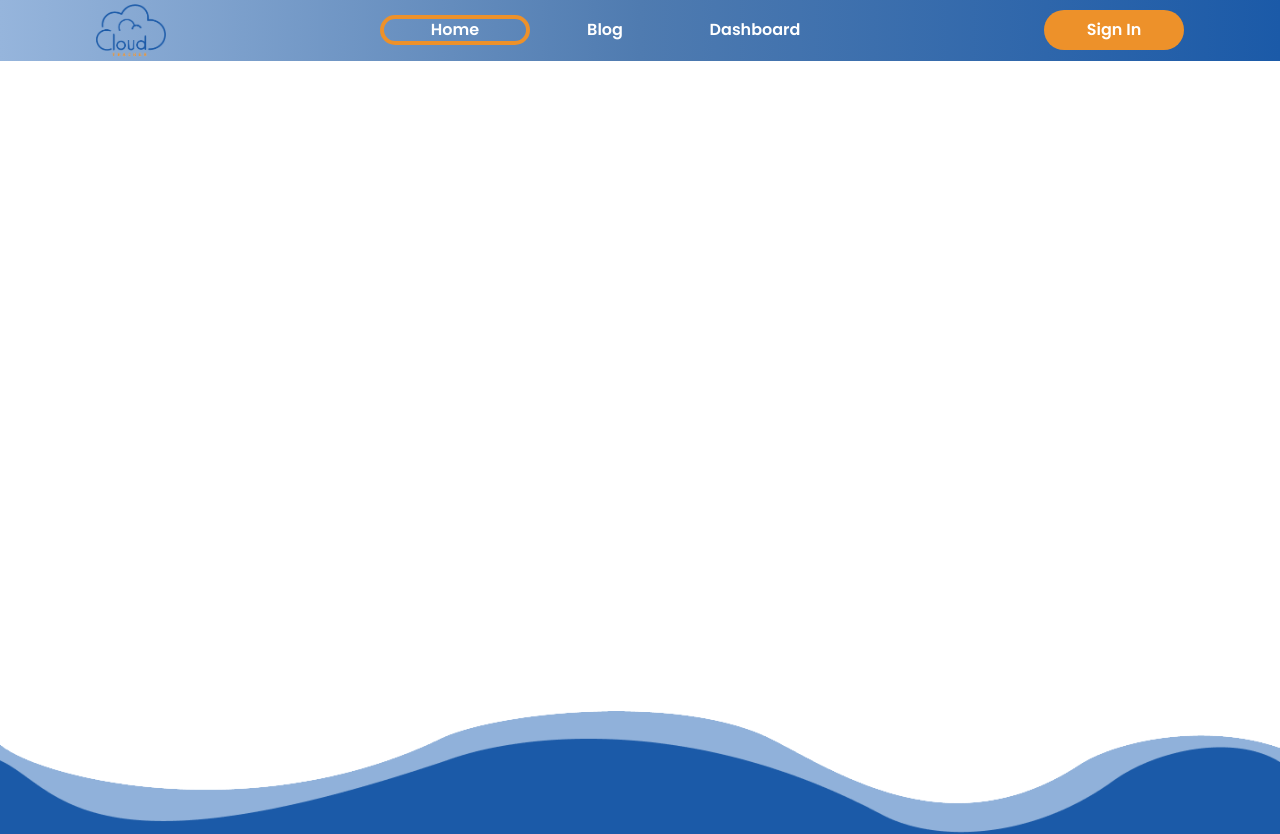
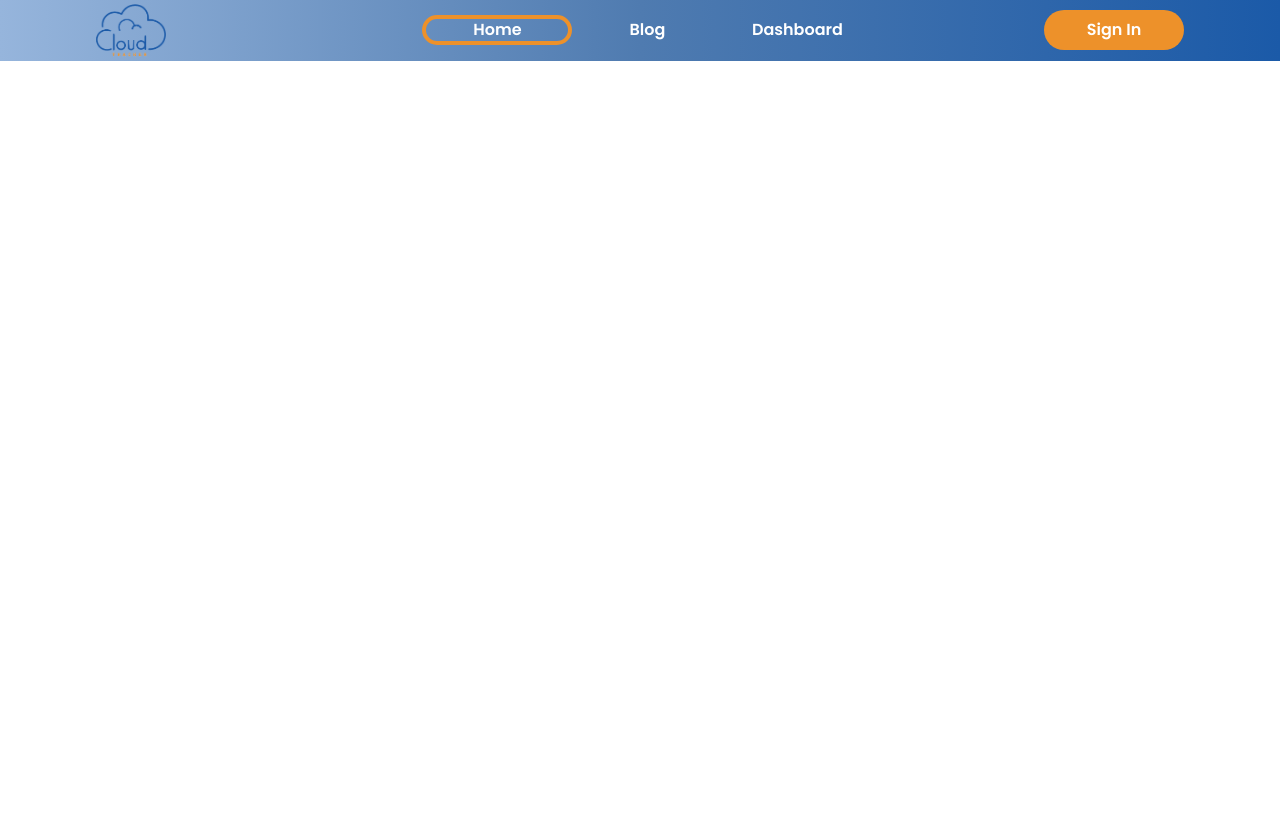
Before and after one commit to basemsala7/Cloud-Tracker-Frontend, a React (Vite) app: page /#/ in a window 1280 px wide. Shown: the top 834 px of the page. Built offline with nearby package versions, Linux system fonts and the light colour scheme; a web font is replaced by a local one.

Commit message:
* set responsive design to navbar for mobile

```diff
--- a/package.json
+++ b/package.json
@@ -12,6 +12,7 @@
   "dependencies": {
     "i": "^0.3.7",
     "react": "^18.2.0",
+    "react-burger-icons": "^1.1.8",
     "react-dom": "^18.2.0",
     "react-icons": "^5.0.1",
     "react-router-dom": "^6.22.2"
--- a/src/ui/Applayout.tsx
+++ b/src/ui/Applayout.tsx
@@ -9,7 +9,7 @@ const Applayout = () => {
       <div className="relative  overflow-hidden font-poppins min-h-screen">
         {/* <Outlet /> */}
       </div>
-      <Footer />
+      {/* <Footer /> */}
     </div>
   );
 };
--- a/src/ui/Button.tsx
+++ b/src/ui/Button.tsx
@@ -13,7 +13,7 @@ const Types: any = {
 };
 
 const Sizes: any = {
-  l: "w-[140px] py-2 tablet:w-[120px] tablet:py-1",
+  l: "w-[140px] py-2 tablet:w-[120px] tablet:py-1 mobile:w-[120px] mobile:py-1",
   xl: "w-[200px] py-2",
 };
 
--- a/src/ui/Logo.tsx
+++ b/src/ui/Logo.tsx
@@ -5,7 +5,7 @@ const Logo = () => {
     <img
       src={logo}
       alt="logo"
-      className="aspect-[4/3] h-auto w-[70px] object-fill p-0 tablet:w-[60px]"
+      className="aspect-[4/3] h-auto w-[70px] object-fill p-0 tablet:w-[60px] mobile:w-[50px]"
       draggable="false"
     />
   );
--- a/src/ui/NavBar.tsx
+++ b/src/ui/NavBar.tsx
@@ -2,6 +2,7 @@ import { Link, NavLink, useLocation, useNavigate } from "react-router-dom";
 import Button from "./Button";
 import Logo from "./Logo";
 import { useEffect, useState } from "react";
+import { BurgerSpin } from "react-burger-icons";
 
 const NavBar = () => {
   const navigate = useNavigate();
@@ -9,6 +10,9 @@ const NavBar = () => {
   const currentPage = location.pathname;
 
   const [startPosition, setStartPostion] = useState<string>(currentPage);
+
+  // need this state in mobile design only
+  const [showNav, setShowNav] = useState<boolean>(false);
 
   useEffect(
     function () {
@@ -22,11 +26,34 @@ const NavBar = () => {
   };
 
   return (
-    <nav className=" z-50 flex w-full items-center justify-between bg-gradient-to-r from-linearBlue-3 via-linearBlue-2 to-linearBlue-1 px-24 py-1 font-poppins font-semibold text-white tablet:px-12 tablet:text-sm">
+    <nav
+      className=" relative z-50 flex w-full items-center justify-between bg-gradient-to-r from-linearBlue-3 via-linearBlue-2 to-linearBlue-1 px-24 py-1 font-poppins font-semibold
+    text-white mobile:px-8 mobile:text-sm tablet:px-12 tablet:text-sm"
+    >
       <div onClick={handleClickLogo} className="cursor-pointer">
         <Logo />
       </div>
-      <div className=" relative mt-0 flex w-[450px] items-center justify-between pt-0 tablet:w-[300px]">
+
+      <button
+        onClick={() => setShowNav(!showNav)}
+        className="hidden mobile:block"
+      >
+        <BurgerSpin isClosed={showNav} />
+      </button>
+
+      <div
+        className={`flex w-[70%] items-center justify-between
+        mobile:fixed mobile:top-[45px]
+        ${showNav ? "mobile:left-0" : "left-[-100%]"}
+        transition-all duration-500 mobile:h-screen mobile:w-screen
+      mobile:flex-col
+        mobile:justify-start mobile:gap-10 mobile:bg-linearBlue-1 mobile:py-10`}
+      >
+        <div
+          className="relative mt-0 flex w-[450px] items-center justify-between pt-0
+        mobile:flex
+        mobile:h-[120px] mobile:w-[100px] mobile:flex-col tablet:w-[100px]"
+        >
           <NavLink
             to="/"
             className="peer/item1 z-10 w-[150px] text-center tablet:w-[100px]"
@@ -53,20 +80,29 @@ const NavBar = () => {
             className={`absolute z-0
             ${
               startPosition === "/"
-              ? "left-0"
+                ? "left-0 mobile:top-[-5px]"
                 : startPosition === "/blog"
-                ? "left-[150px] tablet:left-[100px]"
-                : "left-[300px] tablet:left-[200px]"
+                  ? "left-[150px] tablet:left-[100px] mobile:left-0 mobile:top-[45px]"
+                  : "left-[300px] tablet:left-[200px] mobile:left-0 mobile:top-[95px]"
             }
             h-[30px] w-[150px] rounded-full border-4 border-linearOrange-200 transition-all
             duration-500 peer-hover/item1:left-0
-          peer-hover/item2:left-[150px] peer-hover/item3:left-[300px] tablet:w-[100px] tablet:peer-hover/item2:left-[100px] tablet:peer-hover/item3:left-[200px]`}
+            peer-hover/item2:left-[150px] peer-hover/item3:left-[300px]
+            mobile:w-[100px] tablet:w-[100px]  tablet:peer-hover/item2:left-[100px]
+            tablet:peer-hover/item3:left-[200px]
+            mobile:peer-hover/item1:top-[-5px]
+            mobile:peer-hover/item2:top-[46px]
+            mobile:peer-hover/item3:top-[95px]
+            mobile:peer-hover/item1:left-[0px]
+            mobile:peer-hover/item2:left-[0px]
+            mobile:peer-hover/item3:left-[0px]`}
           ></div>
         </div>
 
         <Link to="/signIn">
           <Button>Sign In</Button>
         </Link>
+      </div>
     </nav>
   );
 };
--- a/tailwind.config.js
+++ b/tailwind.config.js
@@ -19,8 +19,8 @@ export default {
         monasans: ["mona-sans"],
       },
       screens:{
-        'mobile' : {'min': '380px'  , 'max' : '768px'} ,
-        'tablet' : {'min' : '769px' , 'max' : '1024px'}
+        'mobile' : {'max' : '768px'} ,
+        'tablet' : {'min': '769px' , 'max' : '1024px'}
       }
     },
   },
```
Also changed, not shown: 1 other file (tests, documents, lock files or other folders). Lines whose indentation alone changed are shown as unchanged.
